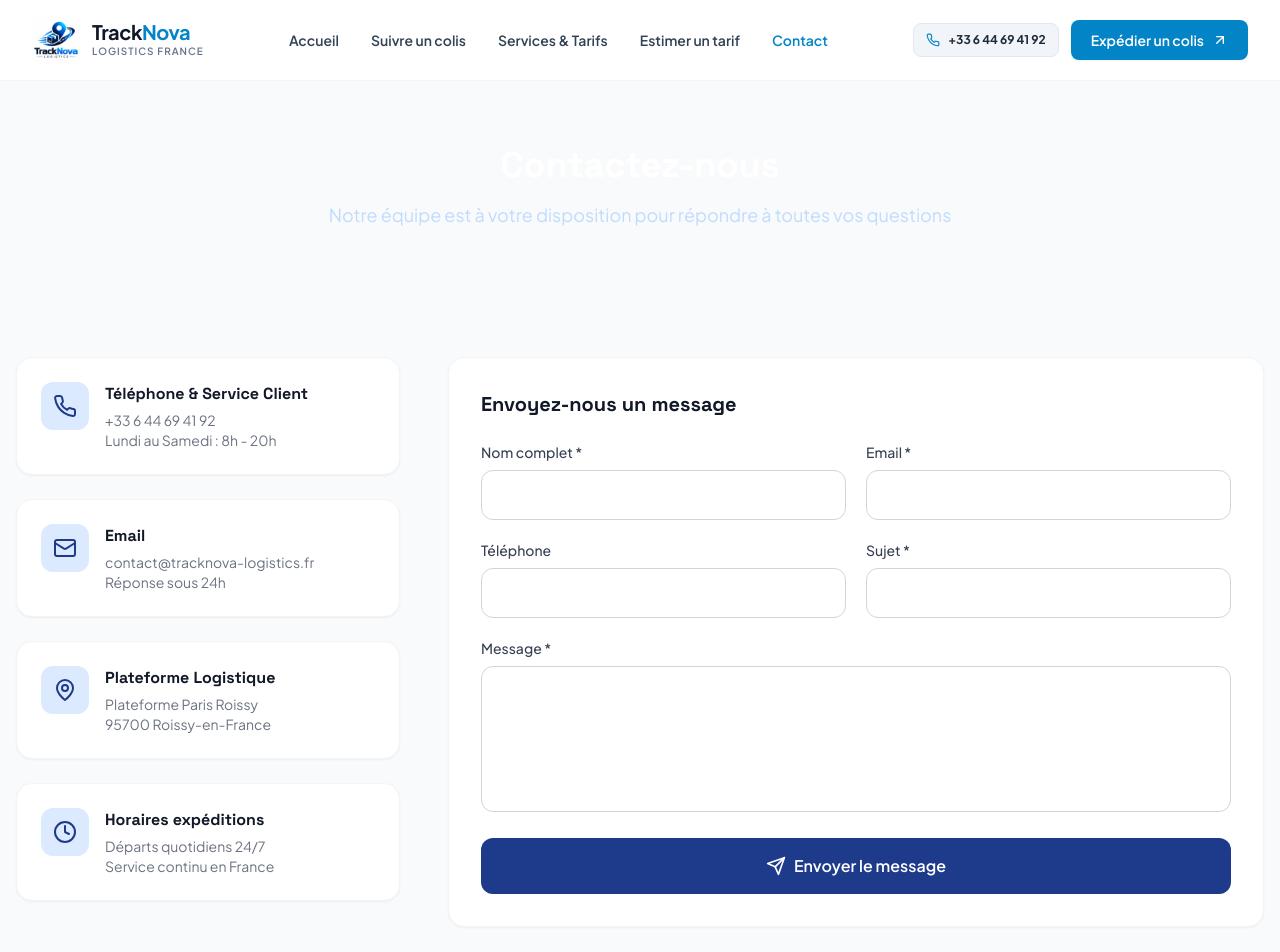
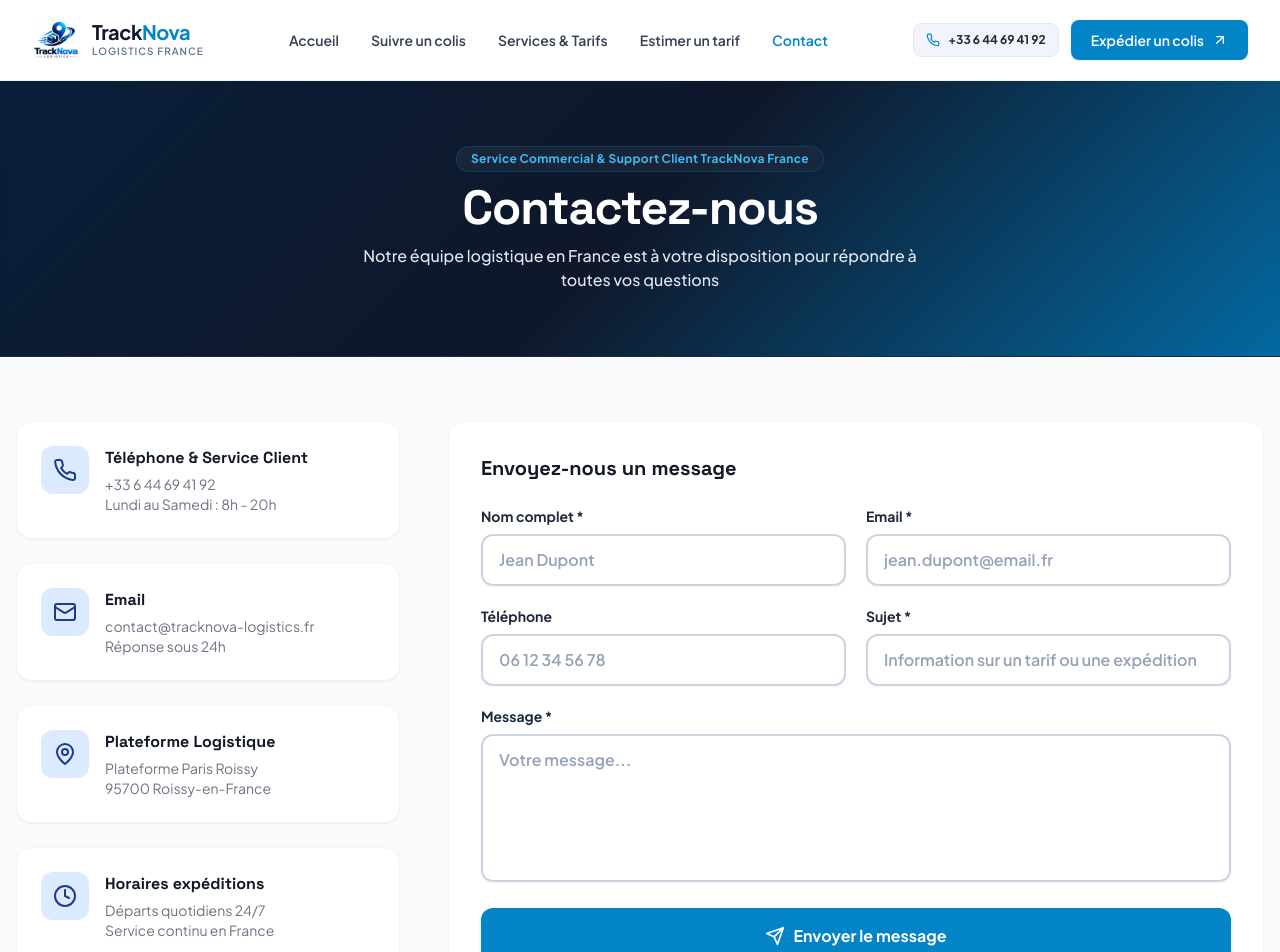
Before and after one commit to bookup237/tracknova-logistics, a React (Vite) app in the folder frontend/: page /contact in a window 1280 px wide. Shown: the top 952 px of the page. Built offline with nearby package versions, Linux system fonts and the light colour scheme.

Commit message:
Fix contrast and readability: apply dark navy hero background with crisp white typography across Contact, Tracking, and Services

```diff
--- a/frontend/src/index.css
+++ b/frontend/src/index.css
@@ -19,6 +19,12 @@ input, select, textarea {
   color: #0f172a !important;
   background-color: #ffffff !important;
   -webkit-text-fill-color: #0f172a !important;
+}
+
+/* Bannière sombre haute visibilité et contraste parfait */
+.hero-gradient {
+  background: linear-gradient(135deg, #091e3a 0%, #0f172a 50%, #0369a1 100%) !important;
+  color: #ffffff !important;
 }
 
 input:focus, select:focus, textarea:focus {
--- a/frontend/src/pages/Contact.jsx
+++ b/frontend/src/pages/Contact.jsx
@@ -38,12 +38,26 @@ export default function Contact() {
     );
   }
 
+  const INPUT_STYLE = {
+    color: '#0f172a',
+    backgroundColor: '#ffffff',
+    WebkitTextFillColor: '#0f172a'
+  };
+
   return (
     <div>
-      <div className="hero-gradient py-16">
+      {/* Header sombre haute visibilité et lisibilité parfaite */}
+      <div className="bg-slate-900 hero-gradient py-14 sm:py-16 border-b border-slate-800 text-white shadow-inner">
         <div className="max-w-4xl mx-auto px-4 text-center">
-          <h1 className="text-3xl md:text-4xl font-extrabold text-white mb-4">Contactez-nous</h1>
-          <p className="text-blue-200 text-lg">Notre équipe est à votre disposition pour répondre à toutes vos questions</p>
+          <div className="inline-block text-xs font-bold text-sky-400 bg-slate-800/80 border border-sky-800/50 px-3.5 py-1 rounded-full mb-3 tracking-wide">
+            Service Commercial & Support Client TrackNova France
+          </div>
+          <h1 className="text-3xl md:text-5xl font-black text-white tracking-tight mb-3">
+            Contactez-nous
+          </h1>
+          <p className="text-slate-200 text-sm sm:text-base font-medium max-w-xl mx-auto">
+            Notre équipe logistique en France est à votre disposition pour répondre à toutes vos questions
+          </p>
         </div>
       </div>
 
@@ -76,37 +90,76 @@ export default function Contact() {
               <form onSubmit={handleSubmit} className="space-y-5">
                 <div className="grid md:grid-cols-2 gap-5">
                   <div>
-                    <label className="block text-sm font-medium text-gray-700 mb-2">Nom complet *</label>
-                    <input name="name" value={form.name} onChange={handleChange} required
-                      className="w-full px-4 py-3 text-slate-900 bg-white font-medium border border-gray-300 rounded-xl focus:ring-2 focus:ring-blue-500 focus:border-transparent" />
+                    <label className="block text-sm font-bold text-slate-800 mb-2">Nom complet *</label>
+                    <input
+                      name="name"
+                      value={form.name}
+                      onChange={handleChange}
+                      required
+                      style={INPUT_STYLE}
+                      placeholder="Jean Dupont"
+                      className="w-full px-4 py-3 text-slate-900 bg-white font-semibold border-2 border-slate-300 rounded-xl focus:border-sky-500 focus:outline-none focus:ring-2 focus:ring-sky-500 shadow-sm"
+                    />
                   </div>
                   <div>
-                    <label className="block text-sm font-medium text-gray-700 mb-2">Email *</label>
-                    <input name="email" type="email" value={form.email} onChange={handleChange} required
-                      className="w-full px-4 py-3 text-slate-900 bg-white font-medium border border-gray-300 rounded-xl focus:ring-2 focus:ring-blue-500 focus:border-transparent" />
+                    <label className="block text-sm font-bold text-slate-800 mb-2">Email *</label>
+                    <input
+                      name="email"
+                      type="email"
+                      value={form.email}
+                      onChange={handleChange}
+                      required
+                      style={INPUT_STYLE}
+                      placeholder="jean.dupont@email.fr"
+                      className="w-full px-4 py-3 text-slate-900 bg-white font-semibold border-2 border-slate-300 rounded-xl focus:border-sky-500 focus:outline-none focus:ring-2 focus:ring-sky-500 shadow-sm"
+                    />
                   </div>
                 </div>
                 <div className="grid md:grid-cols-2 gap-5">
                   <div>
-                    <label className="block text-sm font-medium text-gray-700 mb-2">Téléphone</label>
-                    <input name="phone" value={form.phone} onChange={handleChange}
-                      className="w-full px-4 py-3 text-slate-900 bg-white font-medium border border-gray-300 rounded-xl focus:ring-2 focus:ring-blue-500 focus:border-transparent" />
+                    <label className="block text-sm font-bold text-slate-800 mb-2">Téléphone</label>
+                    <input
+                      name="phone"
+                      value={form.phone}
+                      onChange={handleChange}
+                      style={INPUT_STYLE}
+                      placeholder="06 12 34 56 78"
+                      className="w-full px-4 py-3 text-slate-900 bg-white font-semibold border-2 border-slate-300 rounded-xl focus:border-sky-500 focus:outline-none focus:ring-2 focus:ring-sky-500 shadow-sm"
+                    />
                   </div>
                   <div>
-                    <label className="block text-sm font-medium text-gray-700 mb-2">Sujet *</label>
-                    <input name="subject" value={form.subject} onChange={handleChange} required
-                      className="w-full px-4 py-3 text-slate-900 bg-white font-medium border border-gray-300 rounded-xl focus:ring-2 focus:ring-blue-500 focus:border-transparent" />
+                    <label className="block text-sm font-bold text-slate-800 mb-2">Sujet *</label>
+                    <input
+                      name="subject"
+                      value={form.subject}
+                      onChange={handleChange}
+                      required
+                      style={INPUT_STYLE}
+                      placeholder="Information sur un tarif ou une expédition"
+                      className="w-full px-4 py-3 text-slate-900 bg-white font-semibold border-2 border-slate-300 rounded-xl focus:border-sky-500 focus:outline-none focus:ring-2 focus:ring-sky-500 shadow-sm"
+                    />
                   </div>
                 </div>
                 <div>
-                  <label className="block text-sm font-medium text-gray-700 mb-2">Message *</label>
-                  <textarea name="message" value={form.message} onChange={handleChange} required rows={5}
-                    className="w-full px-4 py-3 text-slate-900 bg-white font-medium border border-gray-300 rounded-xl focus:ring-2 focus:ring-blue-500 focus:border-transparent resize-none" />
+                  <label className="block text-sm font-bold text-slate-800 mb-2">Message *</label>
+                  <textarea
+                    name="message"
+                    value={form.message}
+                    onChange={handleChange}
+                    required
+                    rows={5}
+                    style={INPUT_STYLE}
+                    placeholder="Votre message..."
+                    className="w-full px-4 py-3 text-slate-900 bg-white font-semibold border-2 border-slate-300 rounded-xl focus:border-sky-500 focus:outline-none focus:ring-2 focus:ring-sky-500 shadow-sm resize-none"
+                  />
                 </div>
-                <button type="submit" disabled={loading}
-                  className="w-full py-4 bg-blue-900 hover:bg-blue-800 text-white font-semibold rounded-xl transition-colors flex items-center justify-center gap-2 disabled:opacity-50">
+                <button
+                  type="submit"
+                  disabled={loading}
+                  className="w-full py-4 bg-sky-600 hover:bg-sky-500 text-white font-bold rounded-xl transition-all shadow-md flex items-center justify-center gap-2 disabled:opacity-50 cursor-pointer"
+                >
                   <Send className="h-5 w-5" />
-                  {loading ? 'Envoi en cours...' : 'Envoyer le message'}
+                  <span>{loading ? 'Envoi en cours...' : 'Envoyer le message'}</span>
                 </button>
               </form>
             </div>
--- a/frontend/src/pages/Services.jsx
+++ b/frontend/src/pages/Services.jsx
@@ -4,11 +4,18 @@ import { Link } from 'react-router-dom';
 export default function Services() {
   return (
     <div>
-      {/* Header */}
-      <div className="hero-gradient py-16">
+      {/* Header sombre haute visibilité et lisibilité parfaite */}
+      <div className="bg-slate-900 hero-gradient py-14 sm:py-16 border-b border-slate-800 text-white shadow-inner">
         <div className="max-w-4xl mx-auto px-4 text-center">
-          <h1 className="text-3xl md:text-4xl font-extrabold text-white mb-4">Nos Services</h1>
-          <p className="text-blue-200 text-lg">Des solutions d'expédition adaptées à tous vos besoins</p>
+          <div className="inline-block text-xs font-bold text-sky-400 bg-slate-800/80 border border-sky-800/50 px-3.5 py-1 rounded-full mb-3 tracking-wide">
+            Transport & Solutions d'Acheminement en France
+          </div>
+          <h1 className="text-3xl md:text-5xl font-black text-white tracking-tight mb-3">
+            Nos Services Logistiques
+          </h1>
+          <p className="text-slate-200 text-sm sm:text-base font-medium max-w-xl mx-auto">
+            Des solutions d'expédition fiables, rapides et adaptées à tous vos besoins sur l'ensemble du territoire français
+          </p>
         </div>
       </div>
 
```
Also changed, not shown: frontend/src/pages/Tracking.jsx (+17 -12 lines).
